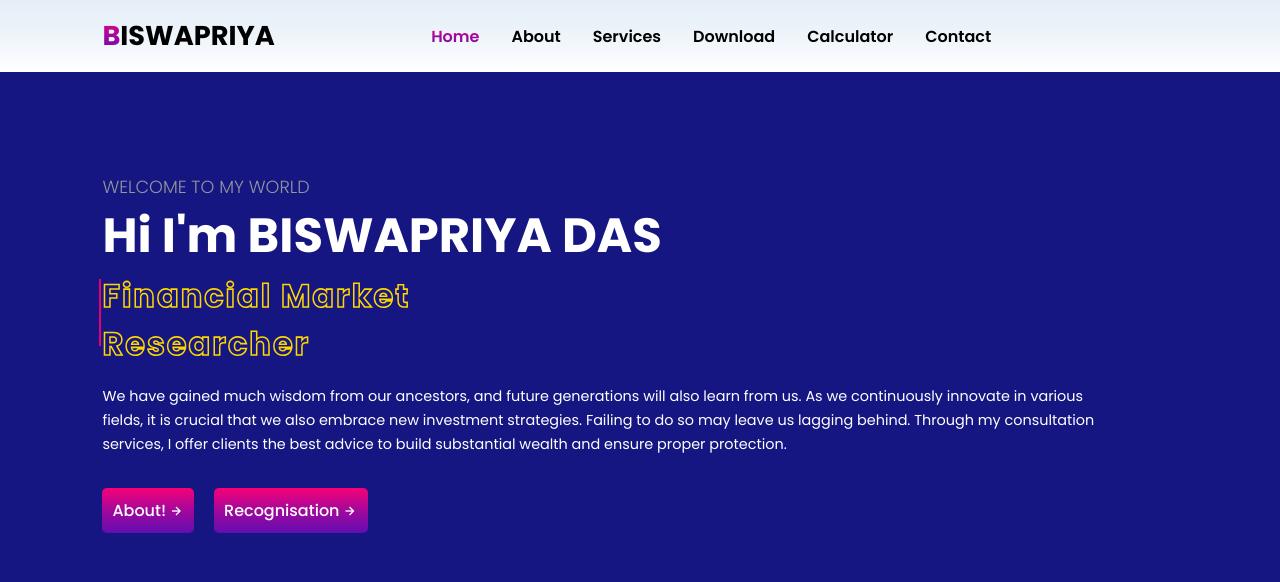
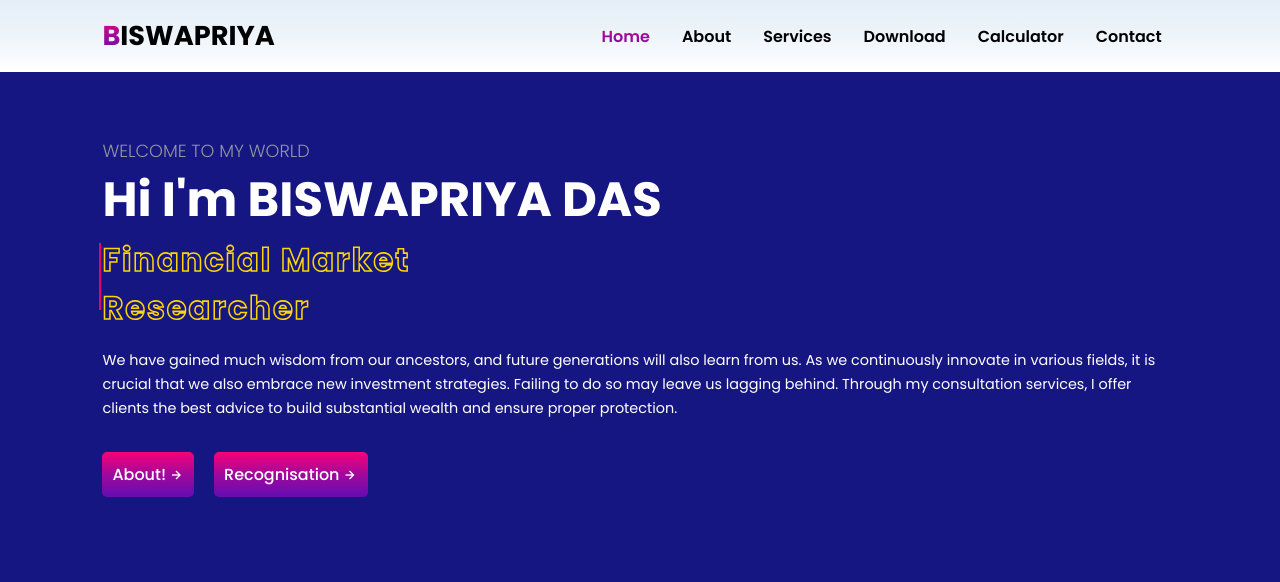
Before and after one commit to Swagnikghosh/biswarpiyo_portfolio, a plain HTML site: page index.html in a window 1280 px wide. Shown: the top 582 px of the page. Drawn offline with nearby package versions, Linux system fonts and the light colour scheme.

Commit message:
third commit

```diff
--- a/index.html
+++ b/index.html
@@ -96,12 +96,7 @@
             <li><a href="calculator/calculator.html">Calculator</a></li>
             <li><a href="#contact">Contact</a></li>
         </ul>
-        <div class="right-header">
 
-            <div class="menu-icon">
-                <div class="bar"></div>
-            </div>
-        </div>
     </header>
 
     <section class="home" id="home">
--- a/style.css
+++ b/style.css
@@ -140,10 +140,10 @@ section {
 }
 
 .home {
-    min-height: 100vh;
+
     height: 100%;
     width: 100%;
-    display: flex;
+    /* display: flex; */
     grid-template-columns: repeat(2, 1fr);
     align-items: center;
     grid-gap: 4em;
```
